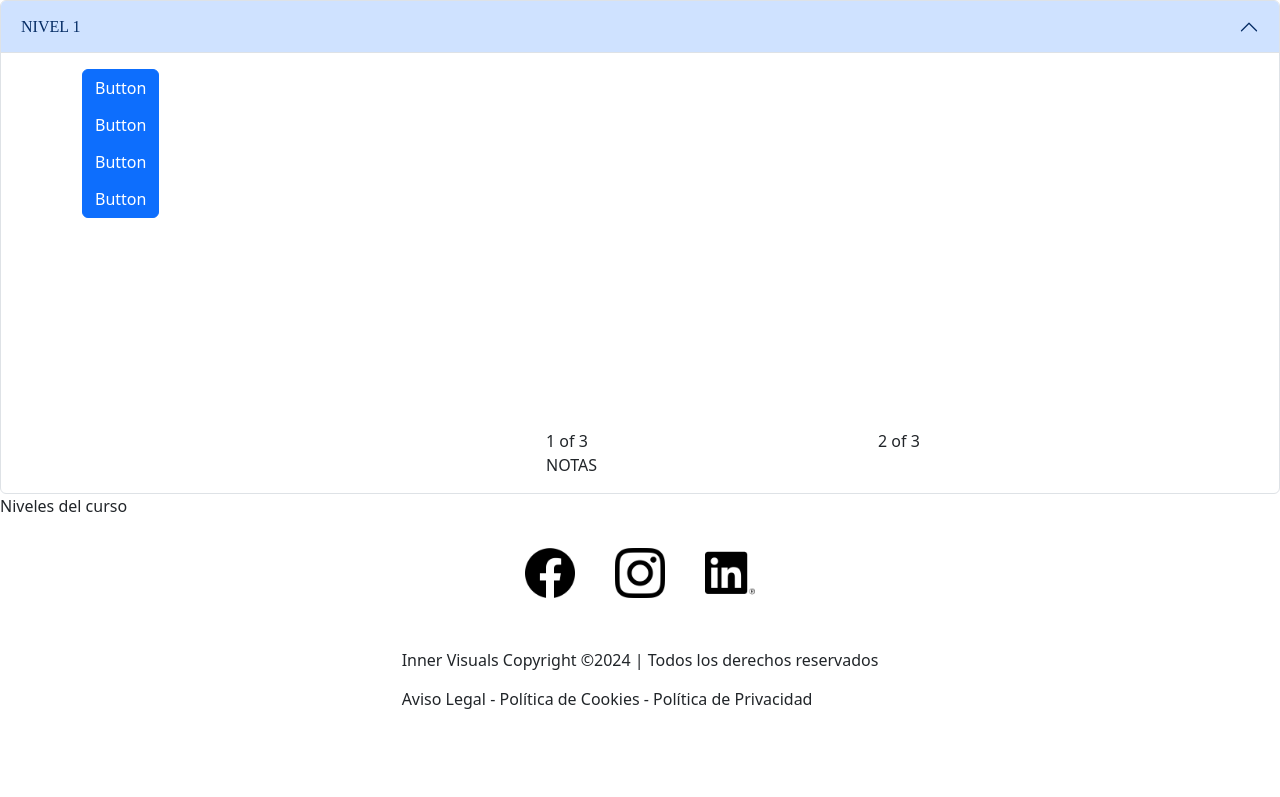
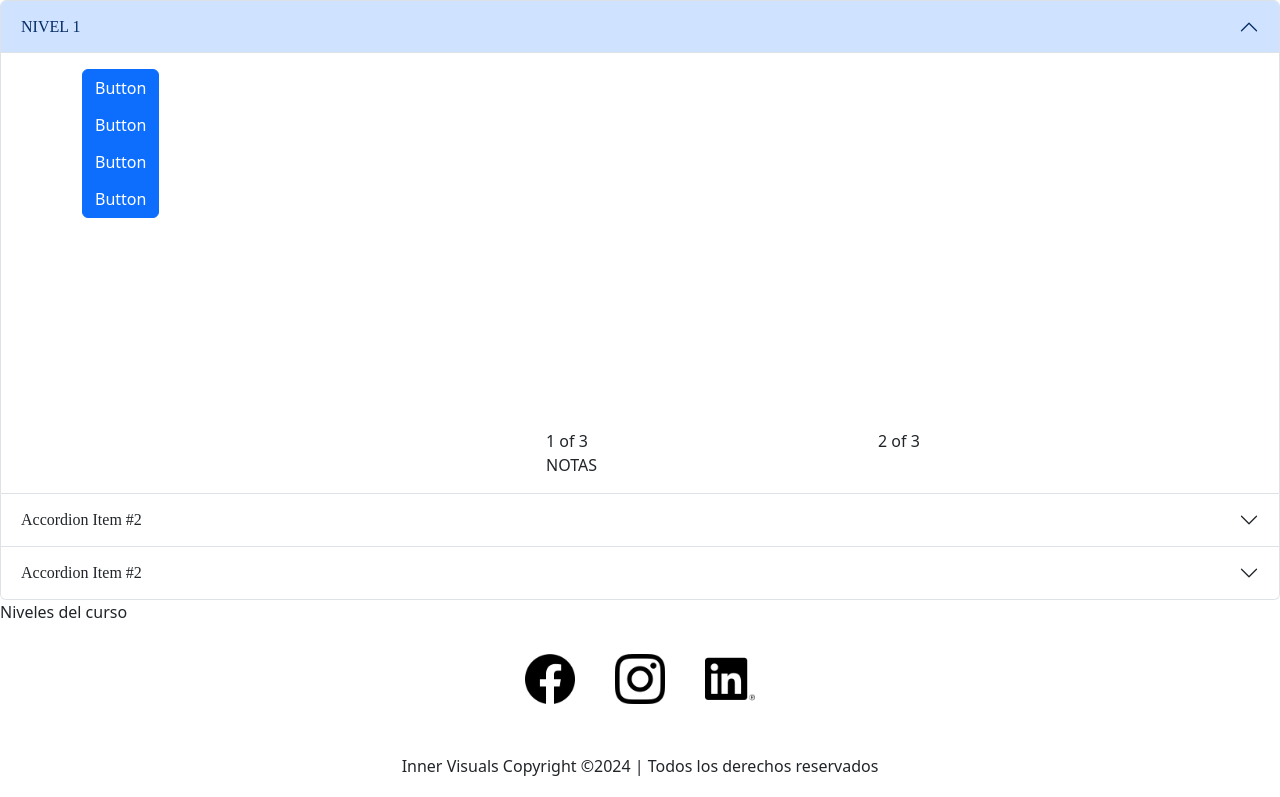
Before and after one commit to GabrielaRamos79/inner_visual_final_project, a React (Vite) app in the folder client/InnerVisual/: page /client/dashboard in a window 1280 px wide. Shown: the part 997-1794 px from the top of the page. Built offline with nearby package versions, Linux system fonts and the light colour scheme.

Commit message:
add two row more for the accordeon

```diff
--- a/client/InnerVisual/src/components/levelsCourse/LevelsCourse.jsx
+++ b/client/InnerVisual/src/components/levelsCourse/LevelsCourse.jsx
@@ -55,16 +55,21 @@ const LevelsCourse = () => {
 
     </Container>
 
-
-
-
-
-
-
-
-
           </Accordion.Body>
         </Accordion.Item>
+
+        <Accordion.Item eventKey="1">
+        <Accordion.Header>Accordion Item #2</Accordion.Header>
+        <Accordion.Body>
+          Lorem ipsum, dolor sit amet consectetur adipisicing elit. Hic temporibus iste dignissimos, delectus excepturi ea quam alias soluta dolore voluptates animi reprehenderit sunt nulla deleniti possimus commodi neque quas praesentium?
+        </Accordion.Body>
+      </Accordion.Item>
+      <Accordion.Item eventKey="2">
+        <Accordion.Header>Accordion Item #2</Accordion.Header>
+        <Accordion.Body>
+          Lorem ipsum dolor sit amet consectetur adipisicing elit. Necessitatibus repellat velit voluptatibus totam. Consectetur labore maxime, dicta, veritatis nemo repellendus eligendi vitae assumenda laborum hic similique incidunt, vel quidem totam.
+        </Accordion.Body>
+      </Accordion.Item>
       </Accordion>
 
 
```
